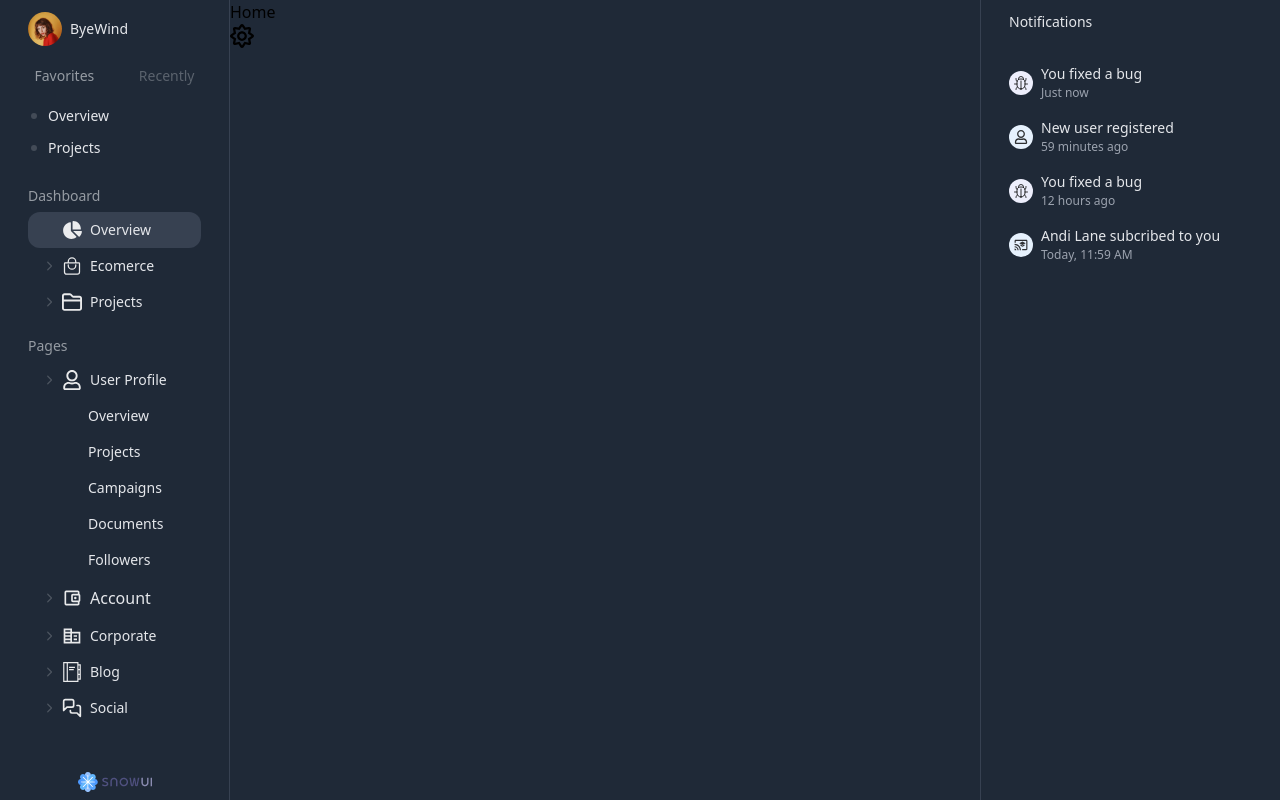
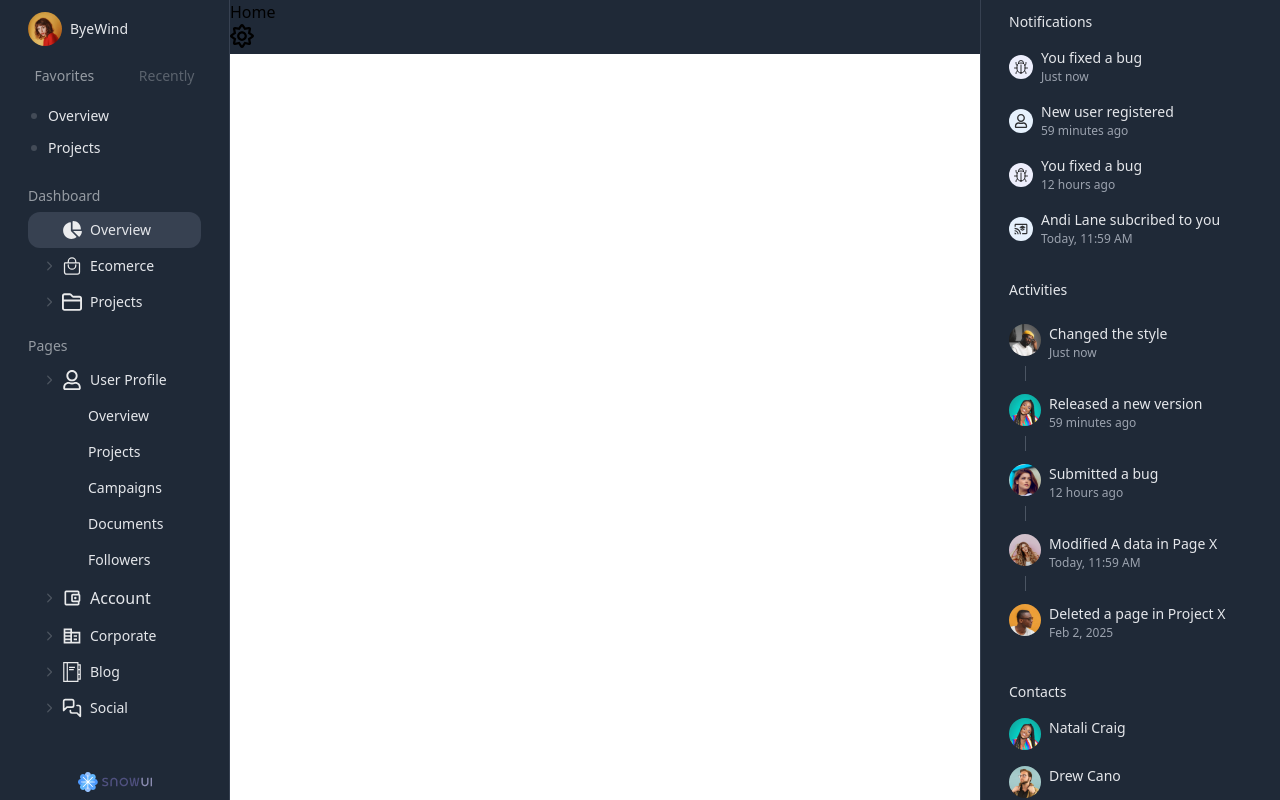
Before and after one commit to Ceci007/react-dashboard, a React (Vite) app: page / in a window 1280 px wide. Built offline with nearby package versions, Linux system fonts and the light colour scheme.

Commit message:
Add Notifications styles

```diff
--- a/src/components/Home.jsx
+++ b/src/components/Home.jsx
@@ -6,7 +6,7 @@ const Home = () => {
   const {theme, toggleTheme} = useContext(ThemeCotext);
 
   return (
-    <div className="w-full h-screen leght:bg-white dark:bg-gray-800">
+    <div className="w-full h-full leght:bg-white dark:bg-gray-800">
       <p className="ml-[230px]">Home</p>
       <button className='ml-[230px] text-2xl text-dark' onClick={toggleTheme}>
         {theme === "light" ? <FaMoon /> : <FaRegSun />}
--- a/src/components/Notifications.jsx
+++ b/src/components/Notifications.jsx
@@ -3,15 +3,22 @@ import { ThemeCotext } from "../context/ThemeContextProvider";
 import { IoBugOutline } from "react-icons/io5";
 import { FaRegUser } from "react-icons/fa";
 import { MdCastForEducation } from "react-icons/md";
+import user1 from "../assets/team/user-1.jpg";
+import user2 from "../assets/team/user-3.jpg";
+import user3 from "../assets/team/user-4.jpg";
+import user4 from "../assets/team/user-5.jpg";
+import user5 from "../assets/team/user-6.jpg";
+import user6 from "../assets/team/user-7.jpg";
+import user7 from "../assets/team/user-8.jpg";
 
 const Notifications = () => {
   const { theme } = useContext(ThemeCotext);
 
   return (
-    <div className={"fixed right-0 top-0 w-[300px] h-screen flex px-7 py-3 text-gray-900 dark:text-gray-200 border-0 border-l-[1px] border-solid " + `${theme === "dark" ? "border-l-gray-700" : "border-l-gray-200"}`}>
+    <aside className={"fixed overflow-y-auto max-h-screen h-auto right-0 top-0 w-[300px] flex flex-col px-7 py-3 bg-white dark:bg-gray-800 text-gray-900 dark:text-gray-200 border-0 border-l-[1px] border-solid " + `${theme === "dark" ? "border-l-gray-700" : "border-l-gray-200"}`}>
       <div>
         <h3 className="text-sm text-gray-900 dark:text-gray-200">Notifications</h3>
-        <ul className="mt-6">
+        <ul className="mt-2">
           <li className="flex items-center gap-2 py-2">
             <div className="h-6 w-6 rounded-full bg-[#EDEEFC] flex items-center justify-center">
             <IoBugOutline size={16} color="rgba(0, 0, 0, 0.8)" />
@@ -50,7 +57,99 @@ const Notifications = () => {
           </li>
         </ul>
       </div>
-    </div>
+      <div className="mt-6">
+        <h3 className="text-sm text-gray-900 dark:text-gray-200">Activities</h3>
+        <ul className="mt-2">
+          <li className="flex gap-2 py-4">
+            <div className="relative">
+              <img src={user1} alt="Ben Cobalt" className="rounded-full size-8" />
+              <span className="absolute left-4 top-[110%] h-[15px] w-[1px] bg-gray-300 dark:bg-gray-600" />
+            </div>
+            <div className="flex flex-col">
+              <h5 className="text-sm text-gray-900 dark:text-gray-200">Changed the style</h5>
+              <p className="text-[12px] text-gray-400 dark:text-gray-400">Just now</p>
+            </div>
+          </li>
+
+          <li className="flex gap-2 py-4">
+            <div className="relative">
+              <img src={user2} alt="Jenny Wyan" className="rounded-full size-8" />
+              <span className="absolute left-4 top-[110%] h-[15px] w-[1px] bg-gray-300 dark:bg-gray-600" />
+            </div>
+            <div className="flex flex-col">
+              <h5 className="text-sm text-gray-900 dark:text-gray-200">Released a new version</h5>
+              <p className="text-[12px] text-gray-400 dark:text-gray-400">59 minutes ago</p>
+            </div>
+          </li>
+
+          <li className="flex gap-2 py-4">
+            <div className="relative">
+              <img src={user3} alt="Soraya Montenegro" className="rounded-full size-8" />
+              <span className="absolute left-4 top-[110%] h-[15px] w-[1px] bg-gray-300 dark:bg-gray-600" />
+            </div>
+            <div className="flex flex-col">
+              <h5 className="text-sm text-gray-900 dark:text-gray-200">Submitted a bug</h5>
+              <p className="text-[12px] text-gray-400 dark:text-gray-400">12 hours ago</p>
+            </div>
+          </li>
+
+          <li className="flex gap-2 py-4">
+            <div className="relative">
+              <img src={user4} alt="Laura Decourt" className="rounded-full size-8" />
+              <span className="absolute left-4 top-[110%] h-[15px] w-[1px] bg-gray-300 dark:bg-gray-600" />
+            </div>
+            <div className="flex flex-col">
+              <h5 className="text-sm text-gray-900 dark:text-gray-200">Modified A data in Page X</h5>
+              <p className="text-[12px] text-gray-400 dark:text-gray-400">Today, 11:59 AM</p>
+            </div>
+          </li>
+
+          <li className="flex gap-2 py-4">
+            <div className="relative">
+              <img src={user5} alt="Frank Francis" className="rounded-full size-8" />
+            </div>
+            <div className="flex flex-col">
+              <h5 className="text-sm text-gray-900 dark:text-gray-200">Deleted a page in Project X</h5>
+              <p className="text-[12px] text-gray-400 dark:text-gray-400">Feb 2, 2025</p>
+            </div>
+          </li>
+        </ul>
+      </div>
+      <div className="mt-6">
+        <h3 className="text-sm text-gray-900 dark:text-gray-200">Contacts</h3>
+        <ul className="mt-2">
+          <li className="flex gap-2 py-2">
+            <img src={user2} alt="Natali Craig" className="rounded-full size-8" />
+            <h3 className="text-sm text-gray-900 dark:text-gray-200">Natali Craig</h3>
+          </li>
+
+          <li className="flex gap-2 py-2">
+            <img src={user6} alt="Drew Cano" className="rounded-full size-8" />
+            <h3 className="text-sm text-gray-900 dark:text-gray-200">Drew Cano</h3>
+          </li>
+
+          <li className="flex gap-2 py-2">
+            <img src={user7} alt="Andi Lane" className="rounded-full size-8" />
+            <h3 className="text-sm text-gray-900 dark:text-gray-200">Andi Lane</h3>
+          </li>
+
+          <li className="flex gap-2 py-2">
+            <img src={user1} alt="Koray Okumus" className="rounded-full size-8" />
+            <h3 className="text-sm text-gray-900 dark:text-gray-200">Koray Okumus</h3>
+          </li>
+
+          <li className="flex gap-2 py-2">
+            <img src={user3} alt="Kate Morrison" className="rounded-full size-8" />
+            <h3 className="text-sm text-gray-900 dark:text-gray-200">Kate Morrison</h3>
+          </li>
+
+          <li className="flex gap-2 py-2">
+            <img src={user4} alt="Melody Macy" className="rounded-full size-8" />
+            <h3 className="text-sm text-gray-900 dark:text-gray-200">Melody Macy</h3>
+          </li>
+        </ul>
+      </div>
+    </aside>
   )
 }
 
```
